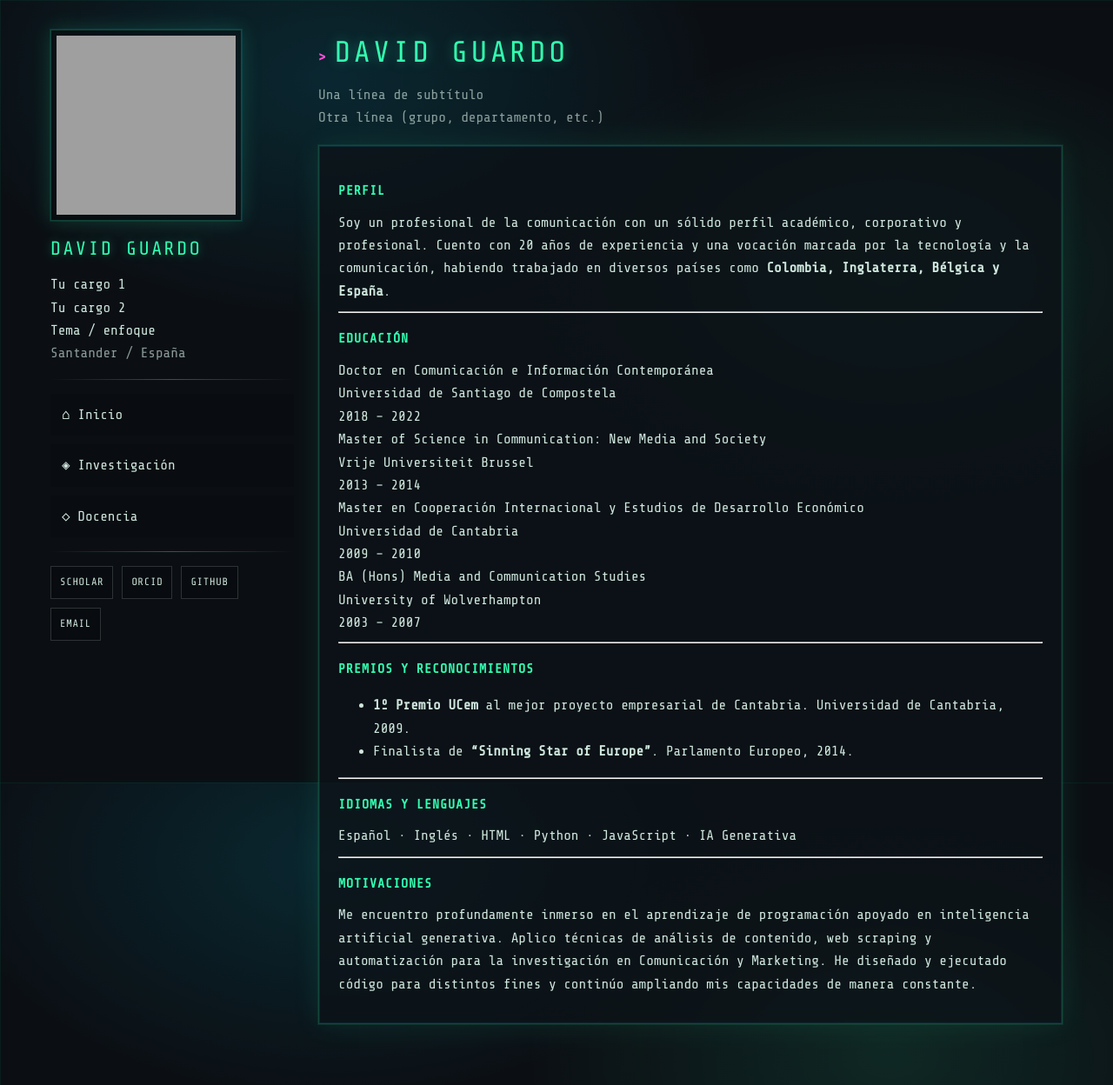
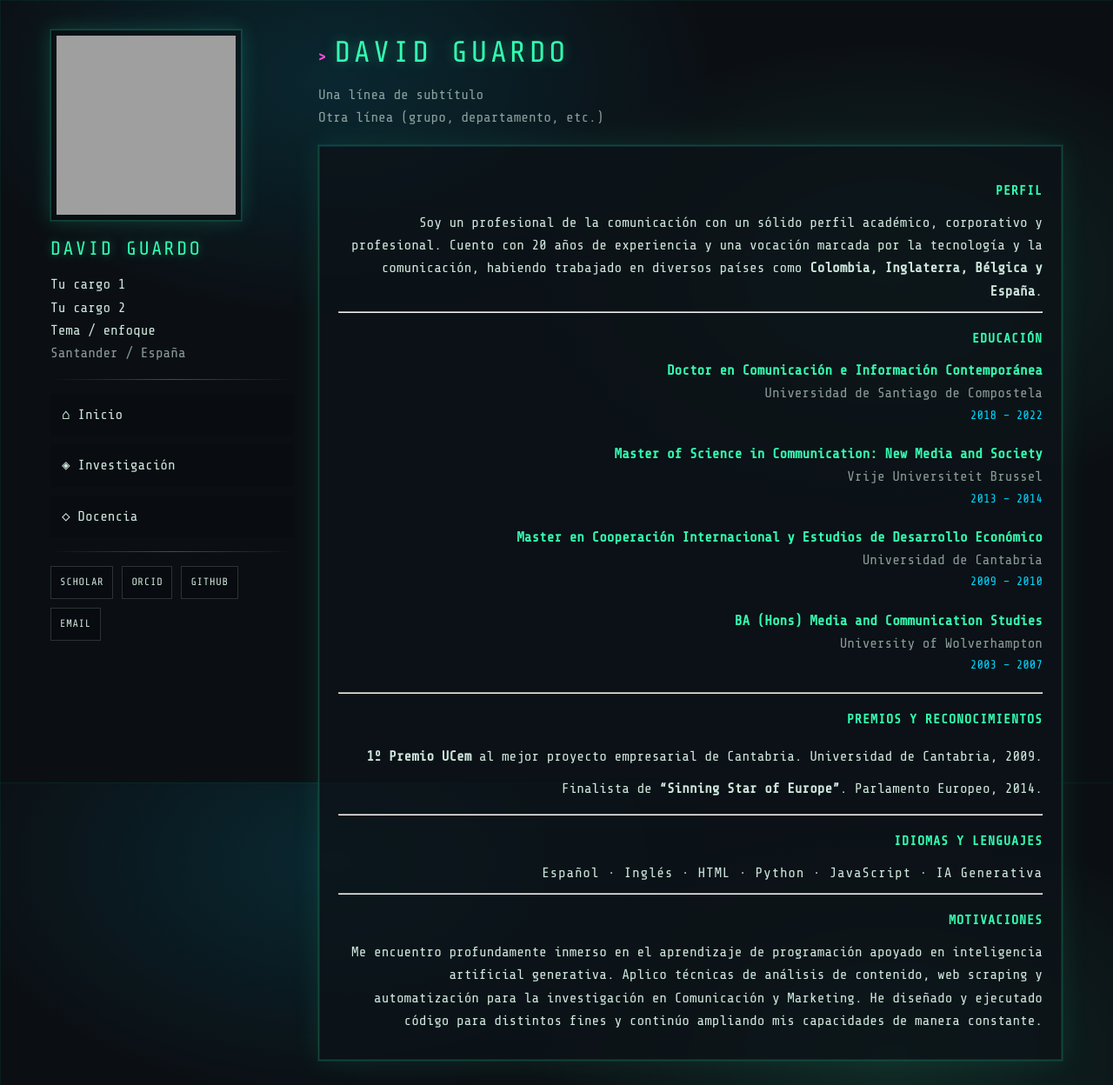
Before and after one commit to guardovich/guardovich.github.io, a Jekyll site: the page built from index.md, in a window 1280 px wide. Shown: the whole page at 87% size. Built offline with Jekyll 4.4.1, drawn with Linux system fonts in a browser that asks for light colours; grey boxes are pictures that could not be loaded.

Commit message:
Add CV block styles to style.css
Added styles for CV block including titles, text, and items.

```diff
--- a/assets/style.css
+++ b/assets/style.css
@@ -205,3 +205,53 @@
   .wrap{ grid-template-columns: 1fr; }
   .avatar-frame{ width: 180px; height: 180px; }
 }
+
+/* ===== CV BLOCK ===== */
+
+.cv-block{
+  text-align: right;
+}
+
+.cv-title{
+  color: var(--neon2);
+  margin-top: 30px;
+  margin-bottom: 10px;
+  letter-spacing: 0.08em;
+  text-transform: uppercase;
+}
+
+.cv-text{
+  color: var(--text);
+  margin-bottom: 20px;
+}
+
+.cv-item{
+  margin-bottom: 20px;
+}
+
+.cv-item-title{
+  font-weight: bold;
+  color: var(--neon);
+}
+
+.cv-item-sub{
+  color: var(--muted);
+}
+
+.cv-item-date{
+  font-size: 14px;
+  color: var(--neon2);
+}
+
+.cv-list{
+  list-style: none;
+  padding: 0;
+}
+
+.cv-list li{
+  margin-bottom: 10px;
+}
+
+.cv-tags{
+  letter-spacing: 0.05em;
+}
```
